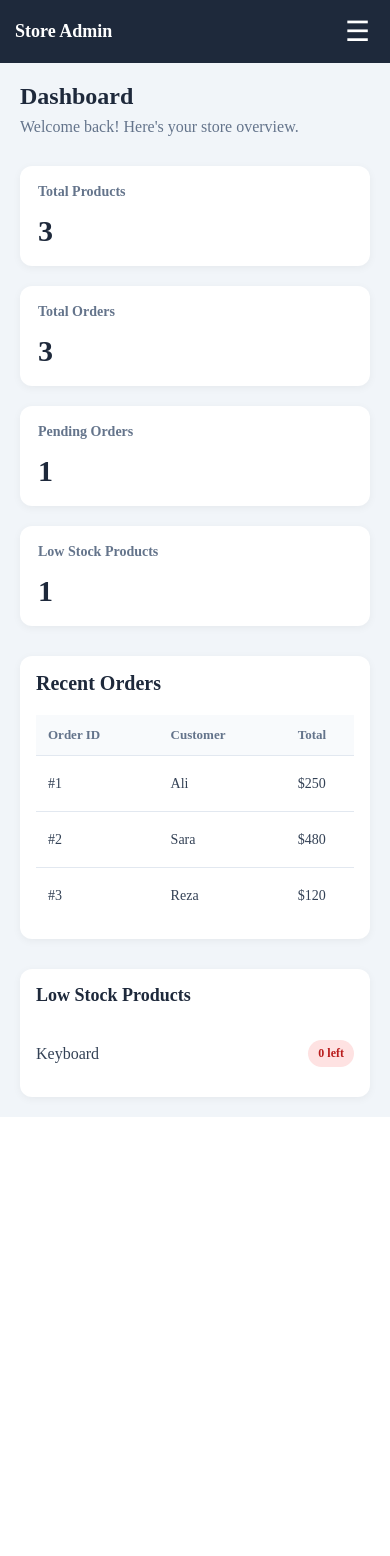
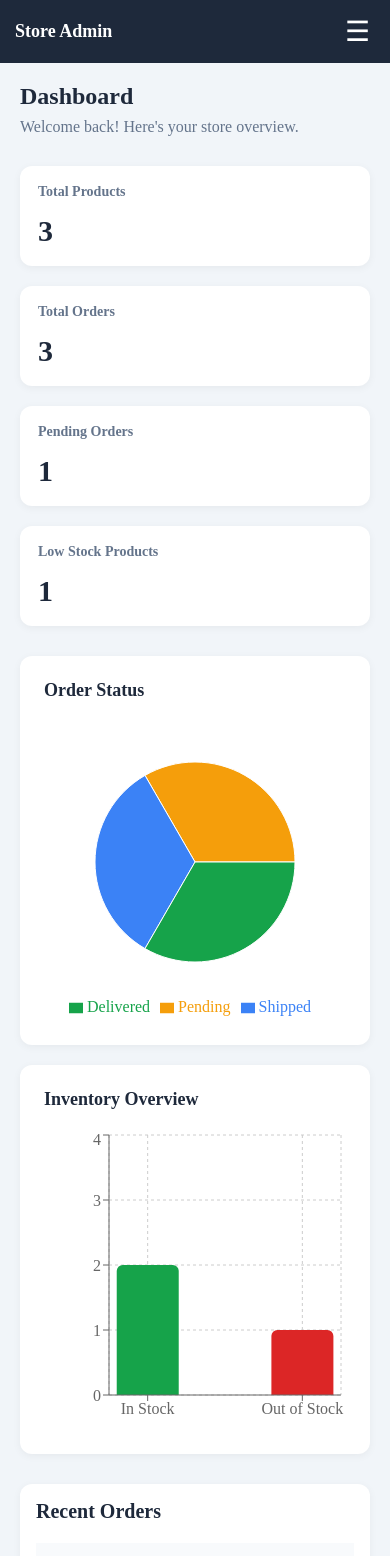
Before and after one commit to mahdisamanbari/inventory-management, a React (Vite) app: page /dashboard in a window 390 px wide. Shown: the top 1556 px of the page. Before the commit the page ends 1117 px from the top, so only its background shows below. Built offline with nearby package versions, Linux system fonts and the light colour scheme.

Commit message:
feat(dashboard): add order and inventory charts

```diff
--- a/package.json
+++ b/package.json
@@ -13,7 +13,8 @@
     "react": "^19.3.1",
     "react-dom": "^19.3.1",
     "react-icons": "^5.7.0",
-    "react-router-dom": "^7.18.5"
+    "react-router-dom": "^7.18.5",
+    "recharts": "^3.11.0"
   },
   "devDependencies": {
     "@eslint/js": "^10.0.1",
--- a/src/context/OrdersContext.jsx
+++ b/src/context/OrdersContext.jsx
@@ -9,18 +9,21 @@ export function OrdersProvider ({children}){
           customer: "Ali",
           total: 250,
           status: "Pending",
+          date: "2026-09-12"
         },
         {
           id: 2,
           customer: "Sara",
           total: 480,
           status: "Shipped",
+          date: "2026-10-08"
         },
         {
           id: 3,
           customer: "Reza",
           total: 120,
           status: "Delivered",
+          date: "2026-11-15"
         },
       ])
       return(
--- a/src/context/ProductsContext.jsx
+++ b/src/context/ProductsContext.jsx
@@ -4,9 +4,9 @@ export const ProductsContext = createContext();
 
 export function ProductsProvider({ children }) {
   const [products, setProducts] = useState([
-    { id: 1, name: "Laptop", price: 1200, quantity: 8 },
-    { id: 2, name: "Mouse", price: 25, quantity: 30 },
-    { id: 3, name: "Keyboard", price: 75, quantity: 0 },
+    { id: 1, name: "Laptop", price: 1200, quantity: 8},
+    { id: 2, name: "Mouse", price: 25, quantity: 30  },
+    { id: 3, name: "Keyboard", price: 75, quantity: 0  },
   ]);
 
   return (
--- a/src/pages/Dashboard.jsx
+++ b/src/pages/Dashboard.jsx
@@ -1,12 +1,55 @@
+const ORDER_COLORS = ["#F59E0B", "#3B82F6", "#16A34A"];
+const INVENTORY_COLORS = ["#16A34A", "#F59E0B", "#DC2626"];
 import { useContext } from "react";
 import { ProductsContext } from "../context/ProductsContext";
 import { OrdersContext } from "../context/OrdersContext";
+import {
+  PieChart,
+  Pie,
+  Cell,
+  Tooltip,
+  ResponsiveContainer,
+  Legend,
+  BarChart,
+  Bar,
+  XAxis,
+  YAxis,
+  CartesianGrid,
+} from "recharts";
 import styles from "./Dashboard.module.css";
 function Dashboard() {
   const { products } = useContext(ProductsContext);
   const { orders } = useContext(OrdersContext);
+
   const lowStockProducts = products.filter((item) => item.quantity <= 5);
-  const pendingOrders = orders.filter((item) => item.status === "Pending");
+  const shippedOrders = orders.filter(
+    (item) => item.status === "Shipped"
+  ).length;
+  const deliveredOrders = orders.filter(
+    (item) => item.status === "Delivered"
+  ).length;
+  const pendingOrders = orders.filter(
+    (item) => item.status === "Pending"
+  ).length;
+  const orderStatusData = [
+    { name: "Pending", value: pendingOrders },
+    { name: "Shipped", value: shippedOrders },
+    { name: "Delivered", value: deliveredOrders },
+  ];
+  const inStockProducts = products.filter((item) => item.quantity > 5).length;
+
+  const lowStockCount = products.filter(
+    (item) => item.quantity > 0 && item.quantity <= 5
+  ).length;
+
+  const outOfStockProducts = products.filter(
+    (item) => item.quantity === 0
+  ).length;
+  const inventoryData = [
+    { name: "In Stock", value: inStockProducts },
+    { name: "Low Stock", value: lowStockCount },
+    { name: "Out of Stock", value: outOfStockProducts },
+  ];
   return (
     <div className={styles.dashboard}>
       <div className={styles.dashboardHeader}>
@@ -24,44 +67,64 @@ function Dashboard() {
         </div>
         <div className={styles.statCard}>
           <h3>Pending Orders</h3>
-          <p>{pendingOrders.length}</p>
+          <p>{pendingOrders}</p>
         </div>
         <div className={styles.statCard}>
           <h3>Low Stock Products</h3>
           <p>{lowStockProducts.length}</p>
         </div>
       </div>
-      {/* <div className={styles.recentOrders}>
-        <h2>Recent Orders</h2>
-        <div className={styles.orderHeader}>
-          <span>Order ID</span>
-          <span>Customer</span>
-          <span>Total</span>
-          <span>Status</span>
+      <div className={styles.chartsGrid}>
+        <div className={styles.chartCard}>
+          <h2>Order Status</h2>
+
+          <div className={styles.chartContainer}>
+            <ResponsiveContainer width="100%" height="100%">
+              <PieChart>
+                <Pie
+                  data={orderStatusData}
+                  dataKey="value"
+                  nameKey="name"
+                  cx="50%"
+                  cy="50%"
+                  outerRadius={100}
+                >
+                  {orderStatusData.map((entry, index) => (
+                    <Cell key={entry.name} fill={ORDER_COLORS[index]} />
+                  ))}
+                </Pie>
+
+                <Tooltip />
+                <Legend />
+              </PieChart>
+            </ResponsiveContainer>
+          </div>
         </div>
 
-        <div className={styles.ordersList}>
-          {orders.length > 0 ? (
-            orders.slice(0, 5).map((order) => (
-              <div key={order.id} className={styles.orderItem}>
-                <span data-label="Order ID">#{order.id}</span>
-                <span data-label="Customer">{order.customer}</span>
-                <span data-label="Total">${order.total}</span>
-                <span
-                data-label="Status"
-                  className={`${styles.status} ${
-                    styles[order.status.toLowerCase()]
-                  }`}
-                >
-                  {order.status}
-                </span>
+        <div className={styles.chartCard}>
+          <h2>Inventory Overview</h2>
+
+          <div className={styles.chartContainer}>
+            <ResponsiveContainer width="100%" height="100%">
+              <BarChart data={inventoryData}>
+                <CartesianGrid strokeDasharray="3 3" />
+
+                <XAxis dataKey="name" />
+                <YAxis allowDecimals={false} />
+
+                <Tooltip />
+
+                <Bar dataKey="value" radius={[6, 6, 0, 0]}>
+                  {inventoryData.map((entry, index) => (
+                    <Cell key={entry.name} fill={INVENTORY_COLORS[index]} />
+                  ))}
+                </Bar>
+              </BarChart>
+            </ResponsiveContainer>
           </div>
-            ))
-          ) : (
-            <p className={styles.emptyMessage}>No recent orders found.</p>
-          )}
         </div>
-      </div> */}
+      </div>
+
       <div className={styles.recentOrders}>
         <h2>Recent Orders</h2>
 
@@ -78,7 +141,7 @@ function Dashboard() {
 
             <tbody>
               {orders.length > 0 ? (
-          orders.slice(0, 5).map(order => (
+                orders.slice(0, 5).map((order) => (
                   <tr key={order.id}>
                     <td>#{order.id}</td>
                     <td>{order.customer}</td>
--- a/src/pages/Dashboard.module.css
+++ b/src/pages/Dashboard.module.css
@@ -165,6 +165,28 @@
   .ordersTable tbody tr:hover {
     background-color: #f8fafc;
   }
+  .chartsGrid {
+    display: grid;
+    grid-template-columns: repeat(2, minmax(0, 1fr));
+    gap: 20px;
+  }
+  .chartCard {
+    background-color: white;
+    padding: 24px;
+    border-radius: 12px;
+    box-shadow: 0 2px 8px rgba(0, 0, 0, 0.05);
+  }
+
+  .chartCard h2 {
+    font-size: 18px;
+    color: #1e293b;
+    margin-bottom: 20px;
+  }
+
+  .chartContainer {
+    width: 100%;
+    height: 300px;
+  }
   @media (max-width: 1024px) {
     .statsGrid {
       grid-template-columns: repeat(2, 1fr);
@@ -208,4 +230,7 @@
         padding: 12px;
         white-space: nowrap;
       }
+      .chartsGrid {
+        grid-template-columns: 1fr;
+      }
   }
```
Also changed, not shown: 1 other file (tests, documents, lock files or other folders). Lines whose indentation alone changed are shown as unchanged.
